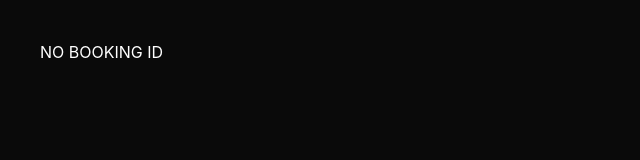
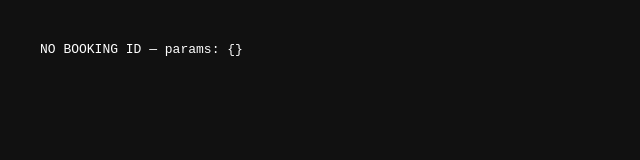
Before and after one commit to pacificprotection-crypto/vkool-booking, a Next.js app: page /confirm in a window 1280 px wide. Shown: the top 160 px of the page, without its empty margins (0-640 px from the left). Built offline with nearby package versions, Linux system fonts and the light colour scheme; no server answers.

Commit message:
Fix searchParams await for Next.js 15

```diff
--- a/src/app/confirm/page.tsx
+++ b/src/app/confirm/page.tsx
@@ -5,12 +5,13 @@ export const dynamic = 'force-dynamic'
 export default async function ConfirmPage({
   searchParams,
 }: {
-  searchParams: { booking?: string }
+  searchParams: Promise<{ booking?: string }>
 }) {
-  const bookingId = searchParams.booking
+  const params = await searchParams
+  const bookingId = params.booking
 
   if (!bookingId) {
-    return <div style={{color:'white',padding:'40px'}}>NO BOOKING ID</div>
+    return <div style={{color:'white',padding:'40px',fontFamily:'monospace',background:'#111',minHeight:'100vh'}}>NO BOOKING ID — params: {JSON.stringify(params)}</div>
   }
 
   let booking = null
```
